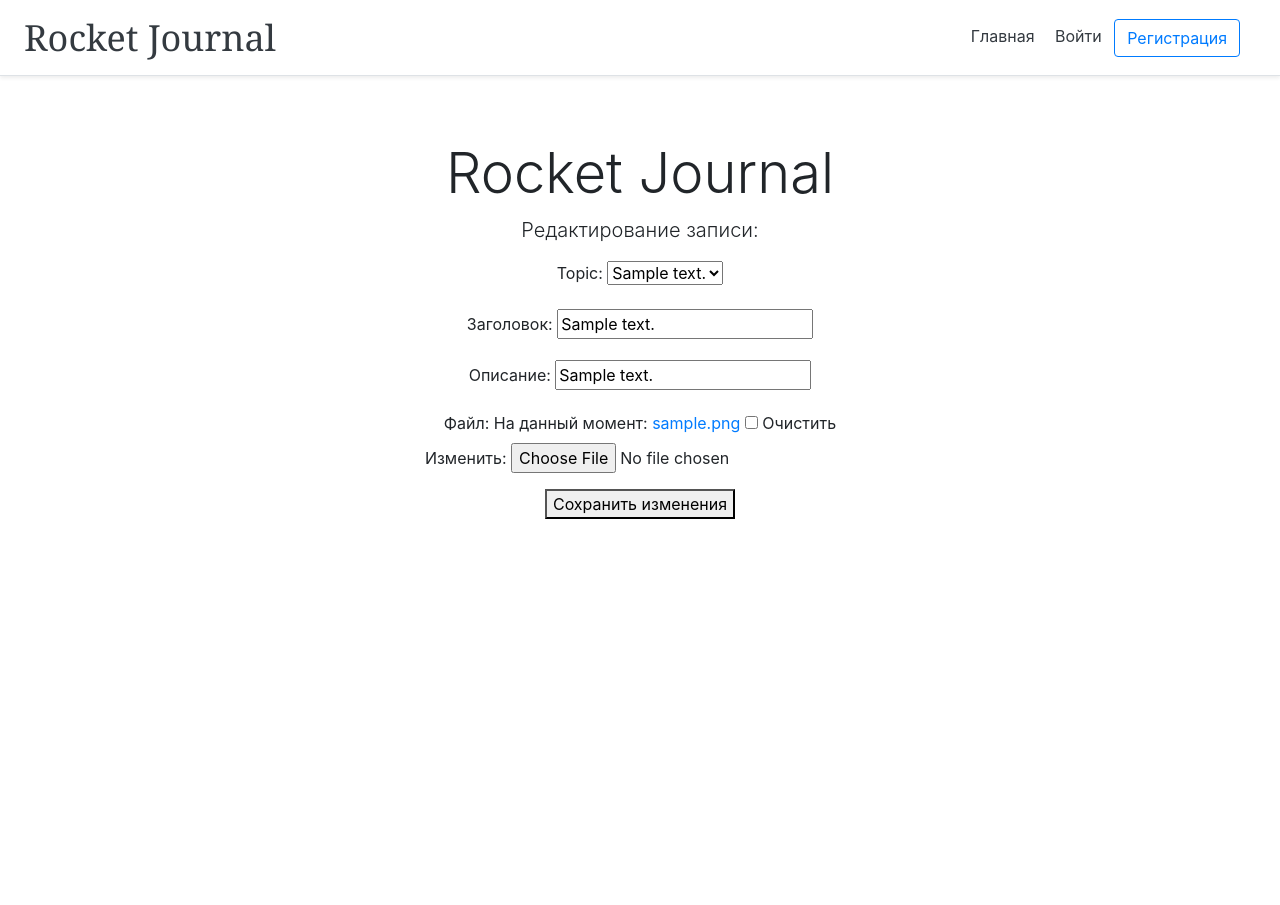
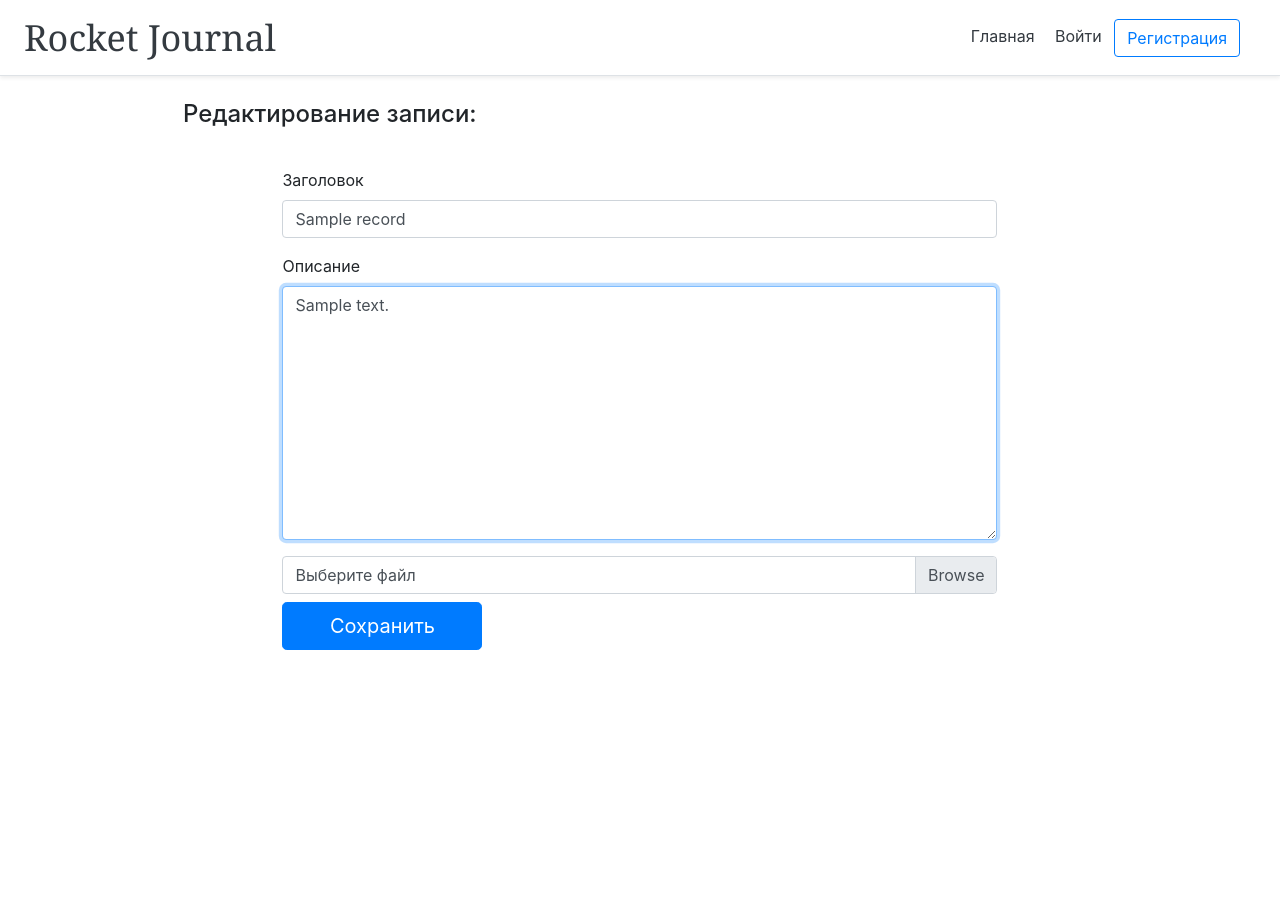
Before and after one commit to LIFA-0808/Rocket-Journal-DjangoApp, a Django app: page /edit_record/1/ in a window 1280 px wide. Shown: the top 905 px of the page. Run offline with Django 3.2, Linux system fonts and the light colour scheme; tables that the repository leaves empty hold one stand-in row (values such as "Sample post"); some libraries are stand-ins or nearby versions.

Commit message:
added bootstrap

```diff
--- a/account/templates/account/login.html
+++ b/account/templates/account/login.html
@@ -10,15 +10,15 @@
 
   <label for="inputPassword" class="sr-only">Password</label>
   <input type="password" name="password" id="inputPassword" class="form-control" placeholder="Пароль" required>
-   {% for field in login_form %}
+   {% for field in record_form %}
         {% for error in field.errors %}
             <p style="color: red;">{{ error }}</p>
         {% endfor %}
     {% endfor %}
 
-    {% if login_form.non_field_errors %}
+    {% if record_form.non_field_errors %}
         <div style="color:red;">
-            <p>{{ login_form.non_field_errors }}</p>
+            <p>{{ record_form.non_field_errors }}</p>
         </div>
     {% endif %}
 
--- a/account/templates/account/must_authenticate.html
+++ b/account/templates/account/must_authenticate.html
@@ -4,10 +4,10 @@
 
 <div class="container">
     <div class="d-flex flex-column">
-        <p class="m-auto">You must authenticate to view this page. </p>
+        <p class="m-auto">Вы должны авторизоваться для просмотра этой страницы. </p>
         <p class="m-auto">
-            <a href="{% url 'register' %}">Create an account</a> or
-            <a href="{% url 'login' %}">login</a>.
+            <a href="{% url 'register' %}">Создать аккаунт</a> или
+            <a href="{% url 'login' %}">войти</a>.
         </p>
     </div>
 </div>
--- a/journal/forms.py
+++ b/journal/forms.py
@@ -12,19 +12,8 @@
 class RecordForm(ModelForm):
     class Meta:
         model = Record
-        fields = '__all__'
-        # exclude = ['date_added']
-        labels = {
-            'item_description': _('Назначение'),
+        fields = ['title', 'comment', 'file']
+
+        widgets = {
+            'comment': Textarea(attrs={'cols': 80, 'rows': 2}),
         }
-        help_texts = {
-            'item_description': _('Добавьте описание вашей записи'),
-        }
-        error_messages = {
-            'item_description': {
-                'max_length': _("Максимальная длинна поля должна не привышать 200 символов"),
-            },
-        }
-        widgets = {
-            'item_description': Textarea(attrs={'cols': 80, 'rows': 2}),
-        }
--- a/journal/models.py
+++ b/journal/models.py
@@ -1,9 +1,10 @@
+from django.conf import settings
 from django.db import models
 
 
 class Topic(models.Model):
     """New research section"""
-    text = models.CharField(max_length=200)
+    text = models.CharField(max_length=50)
     date_added = models.DateTimeField(auto_now_add=True)
 
     def __str__(self):
@@ -19,16 +20,16 @@
     """"New record"""
 
     topic = models.ForeignKey(Topic, on_delete=models.CASCADE)
-    text = models.CharField(max_length=100,  verbose_name='Заголовок')
-    comment = models.CharField(max_length=15000, blank=True, verbose_name='Описание')
-    image = models.FileField(default='default.png', blank=True, null=True, verbose_name='Файл')
-    # author = model.CharField(max_length=100, default=user.username, verbose_name='Автор')
+    title = models.CharField(max_length=100,  verbose_name='Заголовок')
+    comment = models.CharField(max_length=10000, blank=True, verbose_name='Описание')
+    file = models.FileField(default='default.png', blank=True, null=True, verbose_name='Файл')
+    author = models.ForeignKey(settings.AUTH_USER_MODEL, on_delete=models.CASCADE, verbose_name='Автор')
 
     date_added = models.DateTimeField(auto_now=True, verbose_name='Дата')
 
     def __str__(self):
         """Returns the stream representation of the model"""
-        return f"{self.date_added} - {self.topic}"
+        return self.title
 
     class Meta:
         verbose_name = 'Публикация'
--- a/journal/static/style.css
+++ b/journal/static/style.css
@@ -5,6 +5,16 @@
 
 .footer{
     min-height: 100px;
+}
+
+a{
+    color: #000000;
+}
+
+.clip {
+white-space: nowrap; /* Запрещаем перенос строк */
+overflow: hidden; /* Обрезаем все, что не помещается в область */
+text-overflow: ellipsis; /* Добавляем многоточие */
 }
 
 /* NavBar */
@@ -24,6 +34,7 @@
 
 .card-deck .card {
   min-width: 220px;
+  max-width: 660px;
 }
 /* End NavBar */
 
@@ -80,3 +91,40 @@
   border-top-right-radius: 0;
 }
 /* End Register */
+
+/* Research Section */
+@media (min-width: 768px) {
+  html {
+    font-size: 16px;
+  }
+}
+
+.container {
+  max-width: 960px;
+}
+
+.pricing-header {
+  max-width: 700px;
+}
+
+.card-deck .card {
+  min-width: 220px;
+}
+
+.topic {
+    color: ;
+}
+/* END Research */
+
+/* New Record */
+
+.create-form {
+    width: 100%;
+    max-width: 100%;
+    padding: 15px;
+    margin: auto;
+}
+
+.submit-button{
+    max-width: 200px;
+}
--- a/journal/templates/journal/edit_record.html
+++ b/journal/templates/journal/edit_record.html
@@ -1,18 +1,45 @@
 {% extends "base.html" %}
 
 {% block content %}
-<div class="pricing-header px-3 py-3 pt-md-5 pb-md-4 mx-auto text-center">
-  <h1 class="display-4">Rocket Journal</h1>
-  <p class="lead">Редактирование записи:
-  </p>
+<div class="container">
+  <div class="flex-row p-2 mb-2">
+    <h4 class="flex-grow-1 ">Редактирование записи:</h4>
+  </div>
   <div class="container">
-    <form action="{% url 'the_counter:edit_record' record.id %}" method="post">
-    {% csrf_token %}
-    {{ form.as_p }}
-    <button name="submit">Сохранить изменения</button>
-    </form>
+    <div class="row">
+        <div class="col-lg-10 offset-lg-1">
+            <form class="create-form" method="post" enctype="multipart/form-data">{% csrf_token %}
+
+                <!-- title -->
+                <div class="form-group">
+                    <label for="id_title">Заголовок</label>
+                    <input class="form-control" type="text" name="title" id="id_title" placeholder="Заголовок" required
+                           value="{{ form.initial.title }}">
+                </div>
+
+                <!-- Body -->
+                <div class="form-group">
+                    <label for="id_comment">Описание</label>
+                    <textarea class="form-control" rows="10" type="text" name="comment" id="id_comment"
+                              placeholder="Добавьте комментарий" autofocus>{{ form.initial.comment }}</textarea>
+                </div>
+
+                <!-- File -->
+                <div class="form-group custom-file mb-2">
+                    <label class="custom-file-label" for="customFile">Выберите файл</label>
+                    <input type="file" name="file" class="custom-file-input" id="customFile" value="{{ form.initial.file }}">
+                </div>
+
+
+                <!-- Submit btn -->
+                <button class="submit-button btn btn-lg btn-primary btn-block" type="submit">Сохранить</button>
+            </form>
+        </div>
+    </div>
+
   </div>
 </div>
 
 
+
 {% endblock content %}
--- a/journal/urls.py
+++ b/journal/urls.py
@@ -14,14 +14,17 @@
     re_path(r'^research/(?P<topic_id>\d+)/$', views.section_view, name="section"),
 
     # New_Topic
-    path('journal/new_topic/', views.new_topic, name="new_topic"),
+    path('research/new_topic/', views.new_topic, name="new_topic"),
+
+    # Delete_Topic
+    re_path(r'^delete_topic/(?P<topic_id>\d+)/$', views.delete_topic, name="delete_topic"),
 
     # New_Record
-    path('journal/new_record/', views.new_record, name="new_record"),
+    re_path(r'^research/(?P<topic_id>\d+)/new_record/$', views.new_record, name="new_record"),
 
     # Edit_Record
-    re_path(r'^edit_record/(?P<record_id>\d+)/$', views.edit_record, name="edit"),
+    re_path(r'^edit_record/(?P<record_id>\d+)/$', views.edit_record, name="edit_record"),
 
     # Delete_Record
-    re_path(r'^delete_record/(?P<record_id>\d+)/$', views.delete_record, name="delete"),
+    re_path(r'^delete_record/(?P<record_id>\d+)/$', views.delete_record, name="delete_record"),
 ]
--- a/journal/views.py
+++ b/journal/views.py
@@ -1,9 +1,10 @@
-from django.shortcuts import render
+from django.shortcuts import render, redirect
 from django.http import HttpResponseRedirect
 from django.urls import reverse
 
 from .forms import TopicForm, RecordForm
 from .models import Topic, Record
+from account.models import Account
 
 
 def index_view(request):
@@ -24,7 +25,6 @@
             form.save()
             return HttpResponseRedirect(reverse('journal:research'))
     context['form'] = form
-    # return render(request, 'journal/new_topic.html', context)
     return render(request, 'journal/research.html', context)
 
 
@@ -50,19 +50,33 @@
     return render(request, 'journal/new_topic.html', context)
 
 
-def new_record(request):
+def delete_topic(request, topic_id):
+    """Delete record"""
+    topic = Topic.objects.get(id=topic_id)
+    topic.delete()
+    return HttpResponseRedirect(reverse('journal:research'))
+
+
+def new_record(request, topic_id):
     """Adding a new record"""
-    if request.method != 'POST':
-        # Data have not been send, creating empty form
+    context = {}
+
+    user = request.user
+    if not user.is_authenticated:
+        return redirect('must_authenticate')
+
+    form = RecordForm(request.POST or None, request.FILES or None)
+    if form.is_valid():
+        obj = form.save(commit=False)
+        author = Account.objects.filter(email=user.email).first()
+        topic = Topic.objects.get(id=topic_id)
+        obj.author = author
+        obj.topic = topic
+        obj.save()
         form = RecordForm()
-    else:
-        # POST data sent, process data
-        form = RecordForm(data=request.POST)
-        if form.is_valid():
-            form.save()
-            return HttpResponseRedirect(reverse('research'))
+        return redirect('journal:research')
 
-    context = {'form': form}
+    context['form'] = form
     return render(request, 'journal/new_record.html', context)
 
 
@@ -78,7 +92,7 @@
         form = RecordForm(instance=record, data=request.POST)
         if form.is_valid():
             form.save()
-            return HttpResponseRedirect(reverse('research'))
+            return HttpResponseRedirect(reverse('journal:research'))
 
     context = {'record': record, 'form': form}
     return render(request, 'journal/edit_record.html', context)
@@ -88,4 +102,4 @@
     """Delete record"""
     record = Record.objects.get(id=record_id)
     record.delete()
-    return HttpResponseRedirect(reverse('research'))
+    return HttpResponseRedirect(reverse('journal:research'))
```
Also changed, not shown: journal/templates/journal/new_record.html (+33 -11 lines), journal/templates/journal/research.html (+18 -10 lines), journal/templates/journal/section.html (+26 -11 lines), account/migrations/0001_initial.py, journal/migrations/0001_initial.py.
